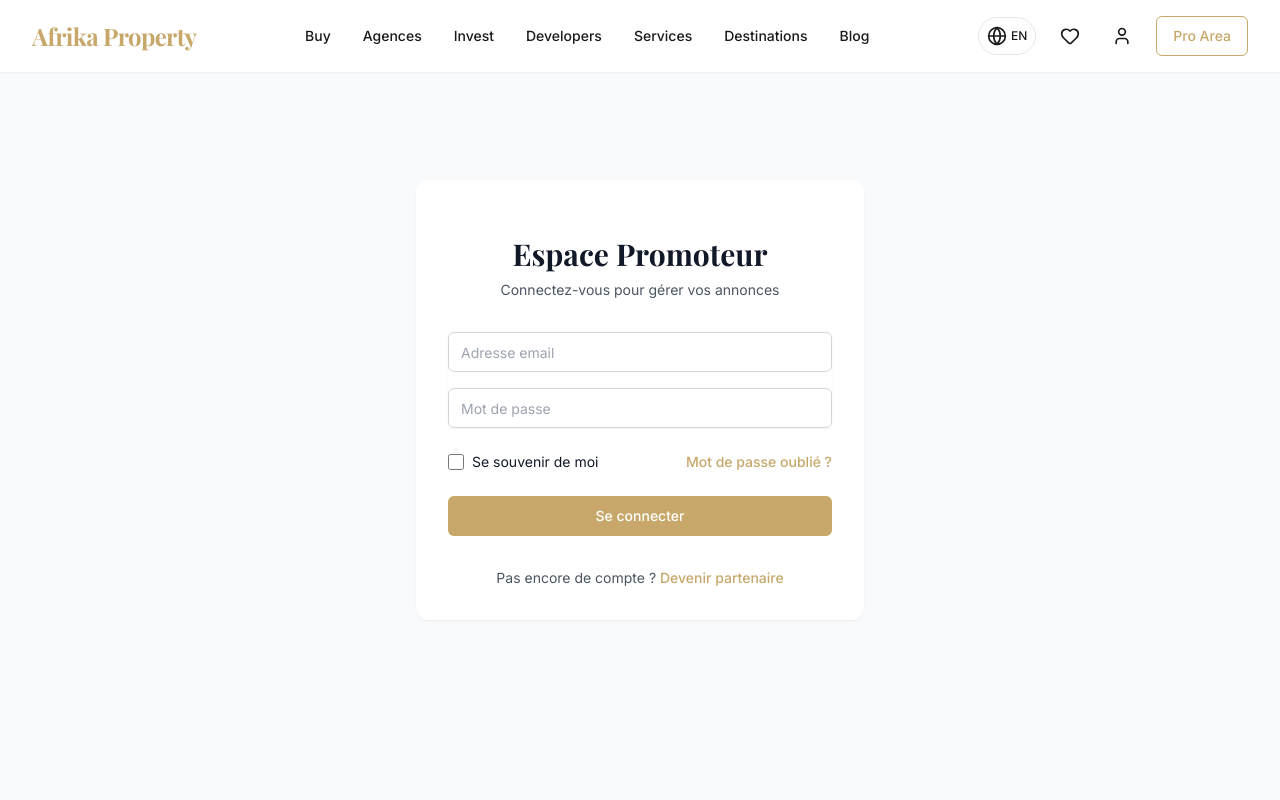
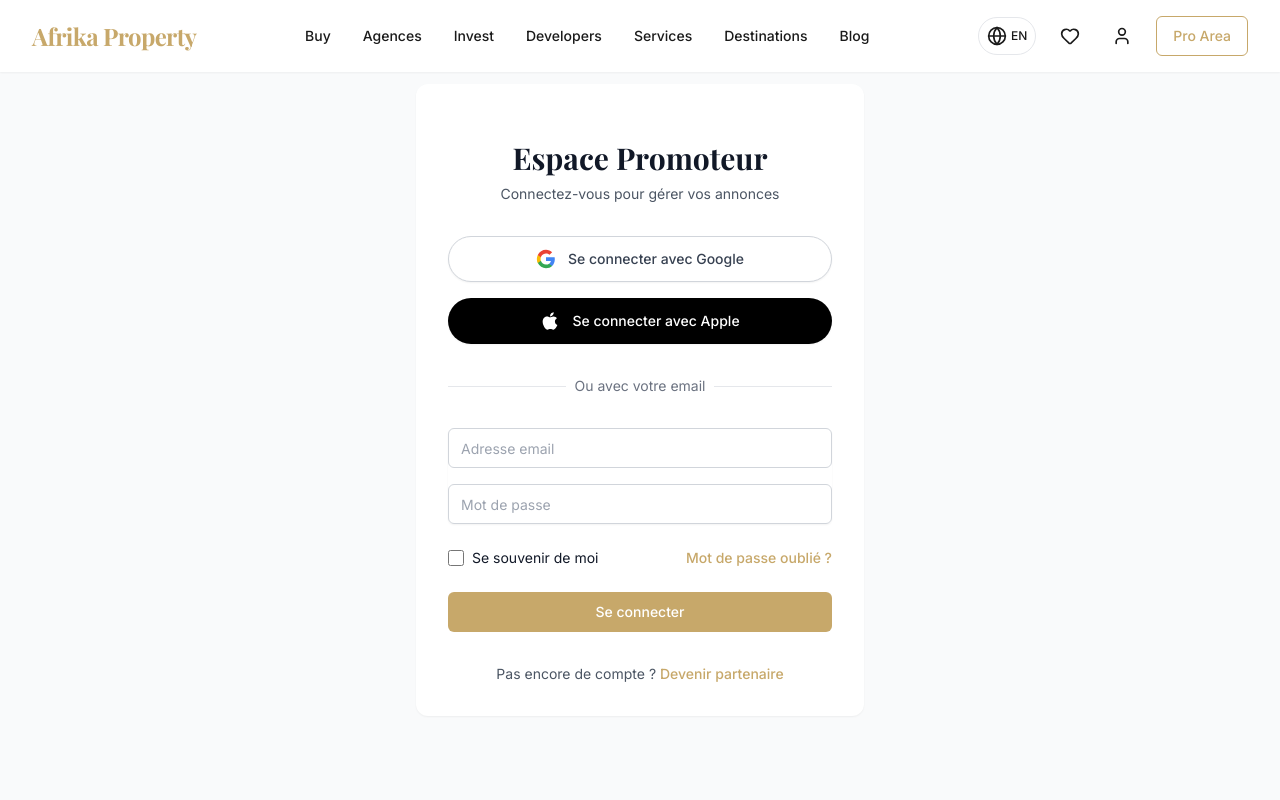
Before and after one commit to jolebowski/afrikaproperty, a React (Vite) app: page /promoter/login in a window 1280 px wide. Shown: the top 800 px of the page. Built offline with nearby package versions, Linux system fonts and the light colour scheme.

Commit message:
feat: add Google and Apple social login options to the promoter login page.

```diff
--- a/src/pages/promoter/Login.tsx
+++ b/src/pages/promoter/Login.tsx
@@ -40,6 +40,53 @@ export function PromoterLogin() {
             Connectez-vous pour gérer vos annonces
           </p>
         </div>
+
+        <div className="mt-8 space-y-4">
+          <button
+            type="button"
+            className="w-full flex items-center justify-center gap-3 px-4 py-3 border border-gray-300 rounded-full shadow-sm bg-white text-sm font-medium text-gray-700 hover:bg-gray-50 transition-colors"
+          >
+            <svg className="h-5 w-5" viewBox="0 0 24 24">
+              <path
+                d="M22.56 12.25c0-.78-.07-1.53-.2-2.25H12v4.26h5.92c-.26 1.37-1.04 2.53-2.21 3.31v2.77h3.57c2.08-1.92 3.28-4.74 3.28-8.09z"
+                fill="#4285F4"
+              />
+              <path
+                d="M12 23c2.97 0 5.46-.98 7.28-2.66l-3.57-2.77c-.98.66-2.23 1.06-3.71 1.06-2.86 0-5.29-1.93-6.16-4.53H2.18v2.84C3.99 20.53 7.7 23 12 23z"
+                fill="#34A853"
+              />
+              <path
+                d="M5.84 14.09c-.22-.66-.35-1.36-.35-2.09s.13-1.43.35-2.09V7.07H2.18C1.43 8.55 1 10.22 1 12s.43 3.45 1.18 4.93l2.85-2.22.81-.62z"
+                fill="#FBBC05"
+              />
+              <path
+                d="M12 5.38c1.62 0 3.06.56 4.21 1.64l3.15-3.15C17.45 2.09 14.97 1 12 1 7.7 1 3.99 3.47 2.18 7.07l3.66 2.84c.87-2.6 3.3-4.53 6.16-4.53z"
+                fill="#EA4335"
+              />
+            </svg>
+            Se connecter avec Google
+          </button>
+
+          <button
+            type="button"
+            className="w-full flex items-center justify-center gap-3 px-4 py-3 border border-transparent rounded-full shadow-sm bg-black text-sm font-medium text-white hover:bg-gray-900 transition-colors"
+          >
+            <svg className="h-5 w-5" fill="currentColor" viewBox="0 0 384 512">
+              <path d="M318.7 268.7c-.2-36.7 16.4-64.4 50-84.8-18.8-26.9-47.2-41.7-84.7-44.6-35.5-2.8-74.3 20.7-88.5 20.7-15 0-49.4-19.7-76.4-19.7C63.3 141.2 4 184.8 4 273.5q0 39.3 14.4 81.2c12.8 36.7 59 126.7 107.2 125.2 25.2-.6 43-17.9 75.8-17.9 31.8 0 48.3 17.9 76.4 17.9 48.6-.7 90.4-82.5 102.6-119.3-65.2-30.7-61.7-90-61.7-91.9zm-56.6-164.2c27.3-32.4 24.8-61.9 24-72.5-24.1 1.4-52 16.4-67.9 34.9-17.5 19.8-27.8 44.3-25.6 71.9 26.1 2 52.3-11.4 69.5-34.3z" />
+            </svg>
+            Se connecter avec Apple
+          </button>
+        </div>
+
+        <div className="relative">
+          <div className="absolute inset-0 flex items-center">
+            <div className="w-full border-t border-gray-200" />
+          </div>
+          <div className="relative flex justify-center text-sm">
+            <span className="px-2 bg-white text-gray-500">Ou avec votre email</span>
+          </div>
+        </div>
+
         <form className="mt-8 space-y-6" onSubmit={handleSubmit}>
           <div className="rounded-md shadow-sm space-y-4">
             <div>
```
